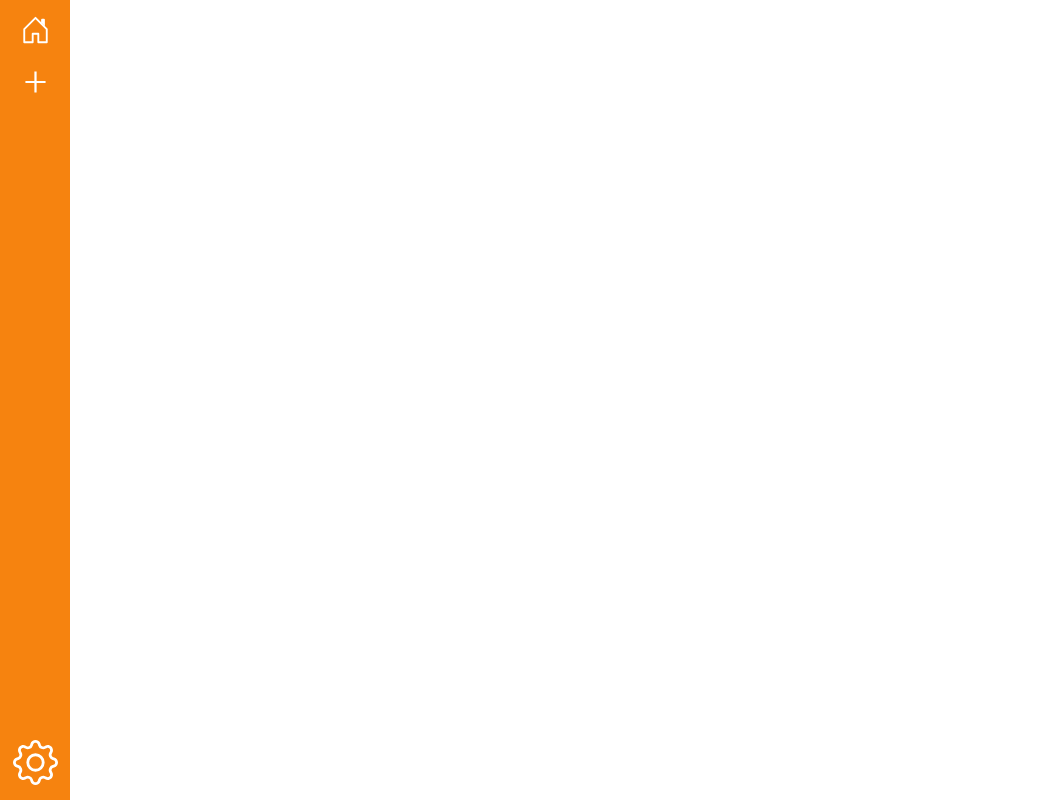
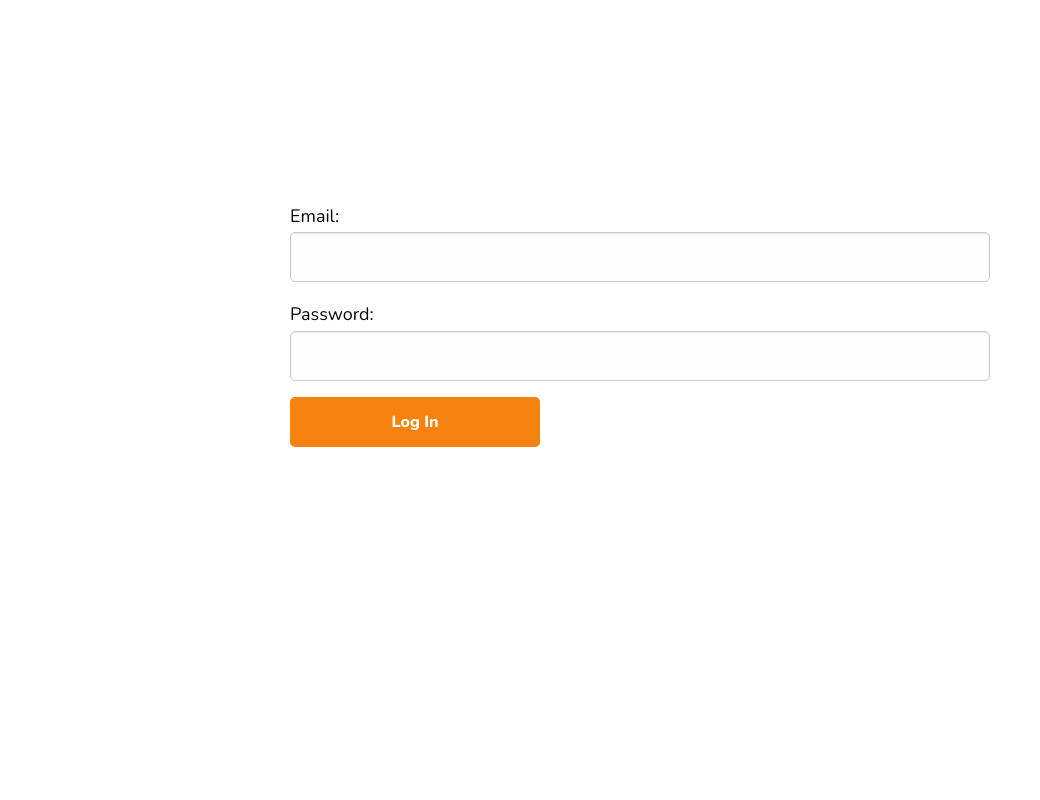
Before and after one commit to sullyvannunes/follow-feed, a React (Create React App) app: page /sign_in in a window 1280 px wide. Shown: the whole page, without its empty margins (0-1040 px from the left). Built offline with nearby package versions, Linux system fonts and the light colour scheme.

Commit message:
creates a login page

```diff
--- a/src/components/App.tsx
+++ b/src/components/App.tsx
@@ -7,6 +7,7 @@ import {
 
 import Content from "./Content";
 import Sidebar from "./Sidebar";
+import SignIn from "./SignIn";
 import Feeds from "./Feeds";
 
 import '../styles/App.css';
@@ -15,23 +16,25 @@ function App() {
   return(
     <Router>
       <div className="App">
+        <Switch>
+          <Route exact={true} path='/'>
             <Sidebar />
             <Content>
-
-          <Switch>
-            <Route exact={true} path='/'>
-              <div>
               Welcome
-              </div>
+            </Content>
           </Route>
 
           <Route  path='/Feeds'>
+            <Sidebar />
+            <Content>
               <Feeds/>
+            </Content>
           </Route>
 
+          <Route path="/sign_in">
+            <SignIn />
+          </Route>
         </Switch>
-
-        </Content>
       </div>
     </Router>
   )
--- a/src/components/Sidebar.tsx
+++ b/src/components/Sidebar.tsx
@@ -1,8 +1,11 @@
 import React from "react";
 
 import { AiOutlinePlus } from "react-icons/ai";
+
+import { Link } from "react-router-dom";
+
 import { BsHouseDoor, BsGear } from "react-icons/bs";
-import { Link } from "react-router-dom";
+import { BiUserCircle } from "react-icons/bi";
 
 import '../styles/Sidebar.css';
 
@@ -17,6 +20,10 @@ function Sidebar(): any  {
         <AiOutlinePlus className="PlusIcon"></AiOutlinePlus>
       </Link>
 
+      <Link to="/sign_in">
+        <BiUserCircle className="UserIcon"></BiUserCircle>
+      </Link>
+
       <Link to="/">
         <BsGear className="GearIcon"></BsGear>
       </Link>
--- /dev/null
+++ b/src/components/SignIn.tsx
@@ -0,0 +1,85 @@
+import React, { ChangeEvent, SyntheticEvent } from "react";
+
+import { createSession } from "../utils/Session";
+
+import "../styles/SignIn.css";
+
+interface State {
+  email: string,
+  password: string
+}
+
+interface InputProps {
+  type: string,
+  name: string,
+  value: string,
+  onChange(event: React.ChangeEvent<HTMLInputElement>): void
+}
+
+class SignIn extends React.Component {
+  state: State
+
+	constructor(props: any) {
+		super(props);
+
+		this.handleChange = this.handleChange.bind(this);
+		this.handleSubmit = this.handleSubmit.bind(this);
+
+		this.state = {
+			email: '',
+			password: ''
+		}
+	}
+
+	handleChange(event: React.ChangeEvent<HTMLInputElement>) {
+		const value = event.currentTarget.value;
+		const name  = event.target.name;
+
+		this.setState({
+			[name]: value
+		});
+	}
+
+	handleSubmit(event: SyntheticEvent) {
+    event.preventDefault();
+
+    createSession()
+      .then((user) => console.log(user));
+	}
+
+	render() {
+		return(
+			<div className="SignIn">
+				<form className="Form" onSubmit={this.handleSubmit}>
+					<label>Email: </label>
+					<Input
+						type="email"
+						name="email"
+						value={this.state.email}
+						onChange={this.handleChange} />
+
+					<label>Password: </label>
+					<Input
+						type="password"
+						name="password"
+						value={this.state.password}
+						onChange={this.handleChange} />
+
+					<input type="submit" className="Submit" value="Log In"/>
+				</form>
+			</div>
+		);
+	}
+}
+
+function Input(props: InputProps) {
+	return(
+		<input
+			type={props.type}
+			name={props.name}
+			value={props.value}
+			onChange={props.onChange} />
+	);
+}
+
+export default SignIn;
--- a/src/styles/Sidebar.css
+++ b/src/styles/Sidebar.css
@@ -20,6 +20,17 @@
     font-size: 45px;
 }
 
+.Sidebar .UserIcon {
+    position: absolute;
+
+    bottom: 70px;
+    left: 13px;
+
+    color: #fff;
+    font-size: 45px;
+}
+
+
 .Sidebar .GearIcon {
     position: absolute;
 
--- /dev/null
+++ b/src/styles/SignIn.css
@@ -0,0 +1,36 @@
+.SignIn {
+    min-width: 100%;
+    max-height: 100%;
+
+    display: flex;
+    align-items: center;
+    justify-content: center;
+}
+
+.SignIn .Form {
+    width: 700px;
+    height: 400px;
+}
+
+.Form label {
+    font-size: 18px;
+}
+
+.Form input {
+    height: 50px;
+
+    border-radius: 5px;
+}
+
+.Form .Submit {
+    background-color: #f6830f;
+    color: #fff;
+
+    font-weight: 800;
+
+    border: none;
+
+    width: 250px;
+
+    cursor: pointer;
+}
--- /dev/null
+++ b/src/utils/Session.ts
@@ -0,0 +1,14 @@
+interface User {
+  first_name: String,
+  last_name: String,
+  image: String
+}
+
+export async function createSession(): Promise<User> {
+  let response = await fetch('http://localhost:3001/api/v1/session', {
+    method: 'post'
+  })
+
+  let user = await response.json();
+  return user;
+}
```
Also changed, not shown: src/utils/FeedItem.ts (line endings or trailing spaces). Lines whose indentation alone changed are shown as unchanged.
